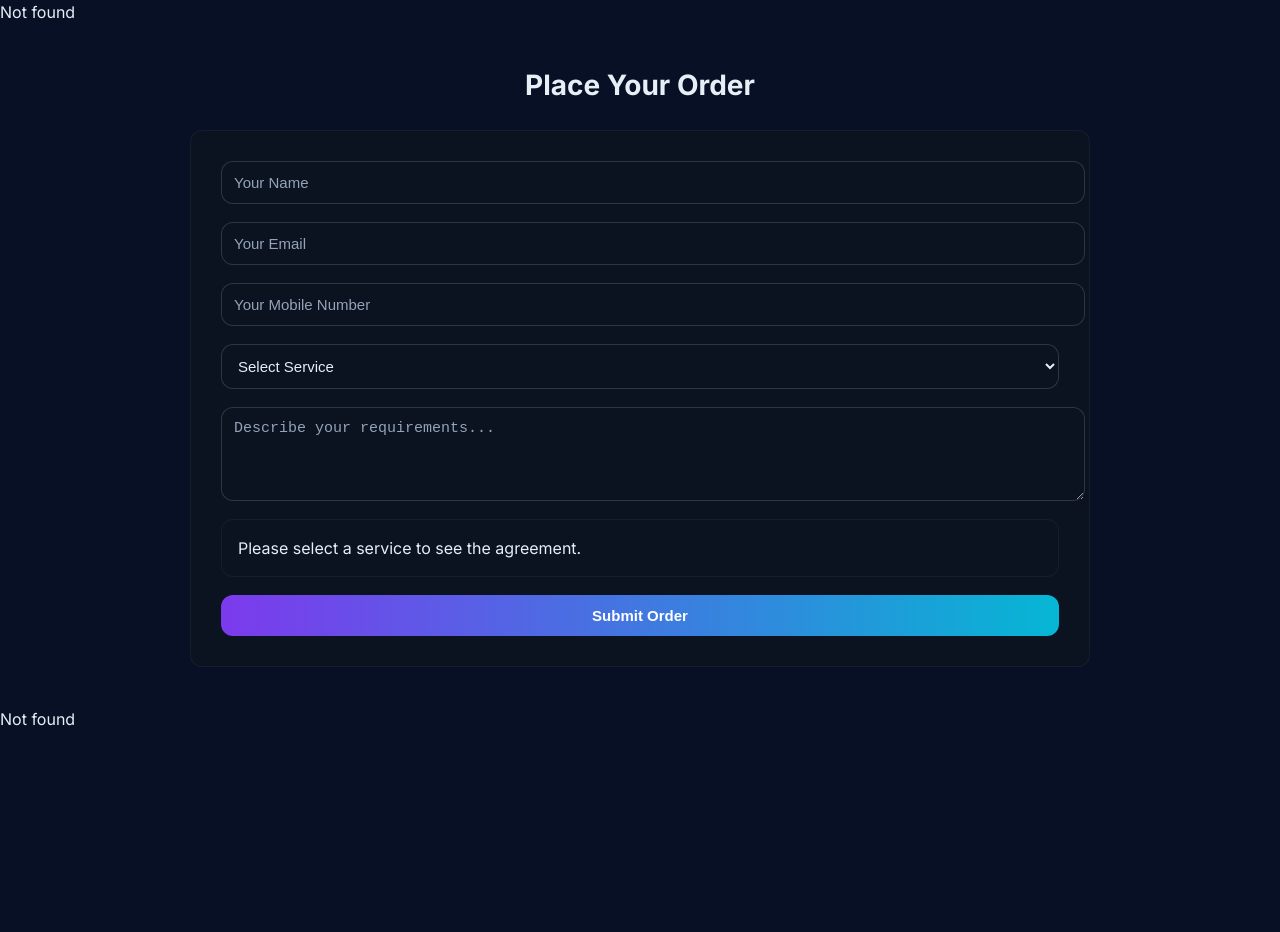
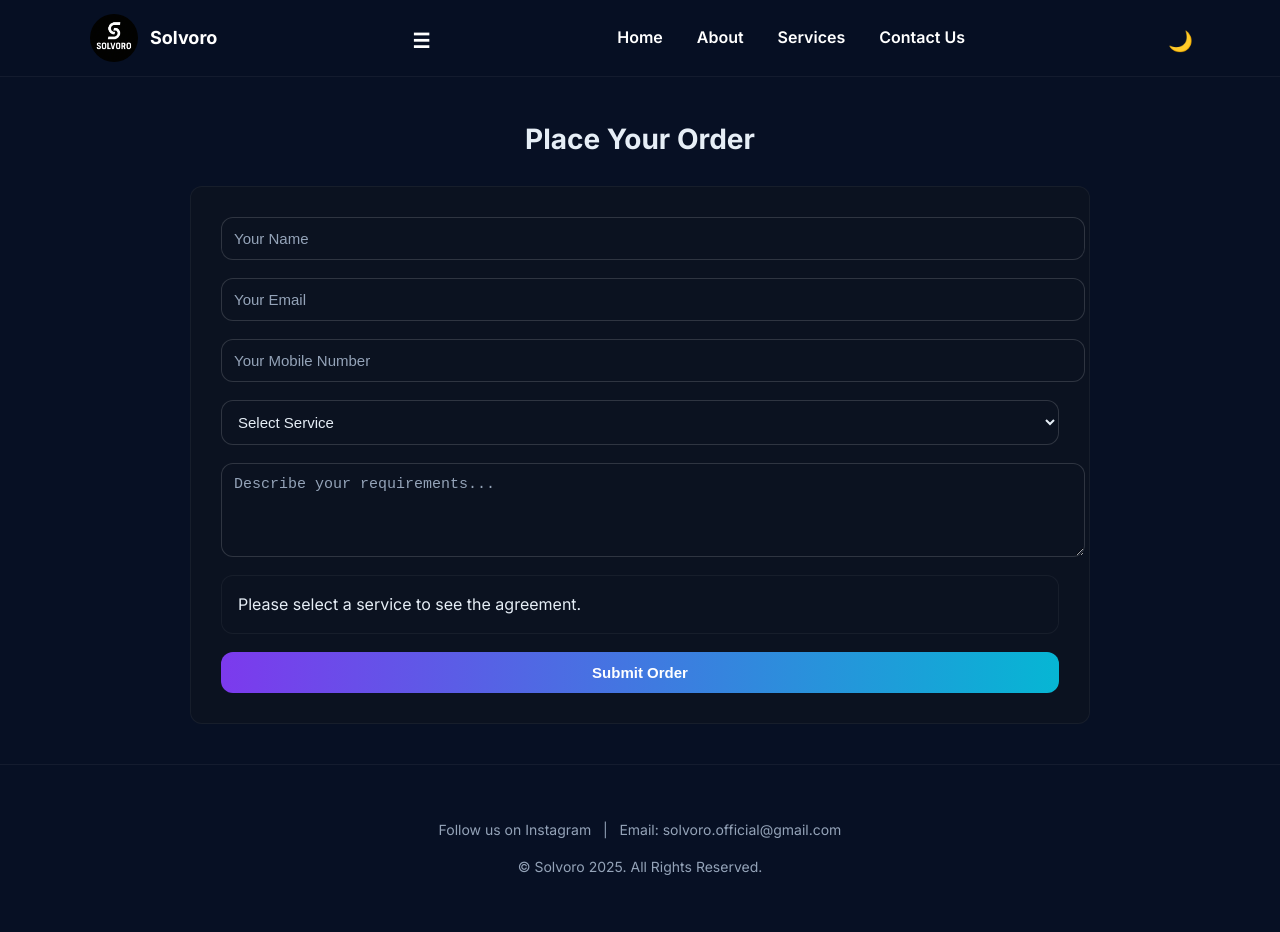
Before and after one commit to solvoroofficial/solvoro-website, a plain HTML site: page order.html in a window 1280 px wide. Before the commit the page ends 800 px from the top, so only its background shows below. Drawn offline with Linux system fonts and the light colour scheme; no server answers.

Commit message:
Update order.html

```diff
--- a/order.html
+++ b/order.html
@@ -7,80 +7,201 @@
 <link rel="icon" href="favicon.png" type="image/png">
 <link href="https://fonts.googleapis.com/css2?family=Inter:wght@300;400;500;600;700;800&display=swap" rel="stylesheet">
 <style>
-  :root {
-    --bg-main: #071024;
-    --bg-card: #0b1220;
-    --text-light: #e6eef6;
+:root{
+  --bg-main:#071024;
+  --bg-card:#0b1220;
+  --text-light:#e6eef6;
+  --text-muted:#94a3b8;
+  --accent:#7c3aed;
+  --border-light:rgba(255,255,255,0.05);
+  --radius:12px;
+  --bg-light:#ffffff;
+  --text-dark:#1f2937;
+}
+
+/* Light mode overrides */
+html[data-theme="light"]{
+  --page-bg: var(--bg-light);
+  --card-bg: #ffffff;
+  --page-text: var(--text-dark);
+  --text-muted: #6b7280;
+  --header-bg: var(--accent);
+  --footer-bg: #ffffff;
+}
+
+/* Dark mode overrides */
+html[data-theme="dark"]{
+  --page-bg: var(--bg-main);
+  --card-bg: var(--bg-card);
+  --page-text: var(--text-light);
   --text-muted: #94a3b8;
-    --accent-gradient-start: #7c3aed;
-    --accent-gradient-end: #06b6d4;
-    --btn-hover-start: #5b21b6;
-    --btn-hover-end: #0284c7;
-    --border-light: rgba(255,255,255,0.05);
-    --radius: 12px;
+  --header-bg: rgba(7,16,36,0.95);
+  --footer-bg: var(--bg-main);
 }
-  body {
-    font-family: 'Inter', sans-serif;
-    background: var(--bg-main);
-    color: var(--text-light);
-    margin:0; line-height:1.5;
+
+body{
+  font-family:'Inter',sans-serif;
+  background:var(--page-bg);
+  color:var(--page-text);
+  margin:0;
+  line-height:1.6;
 }
-  .container { max-width: 900px; margin: 40px auto; padding: 0 20px; }
-  h2 { color: var(--text-light); margin-bottom: 24px; font-weight: 700; font-size: 28px; text-align:center; }
 
+a{color:inherit;text-decoration:none;}
+.container{max-width:900px;margin:40px auto;padding:0 20px;}
+
+/* Header */
+header{
+  position:sticky; top:0; z-index:60;
+  background: var(--header-bg);
+  border-bottom:1px solid var(--border-light);
+  backdrop-filter: blur(6px);
+}
+
+.nav{
+  max-width:1100px;
+  margin:0 auto;
+  padding:14px 20px;
+  display:flex;
+  align-items:center;
+  justify-content:space-between;
+  gap:16px;
+}
+
+.brand{display:flex;align-items:center;gap:12px;}
+.logo{width:48px;height:48px;border-radius:50%;overflow:hidden;display:grid;place-items:center;}
+.logo img{width:100%;height:100%;object-fit:cover;display:block;}
+.brand-text{font-weight:700;font-size:18px;color:#fff;}
+
+nav ul{
+  display:flex;gap:18px;list-style:none;margin:0;padding:0;align-items:center;
+}
+nav ul li a{
+  color:#ffffff;
+  font-weight:600;
+  padding:6px 8px;
+  border-radius:8px;
+  text-decoration:none;
+  display:inline-block;
+}
+
+.theme-btn, #menuBtn{
+  background:transparent;
+  border:none;
+  font-size:20px;
+  cursor:pointer;
+  color:#ffffff;
+  width:42px; height:42px;
+  border-radius:10px;
+  display:grid;
+  place-items:center;
+}
+
+/* Form Section */
+h2{text-align:center;font-size:28px;font-weight:700;margin-bottom:24px;}
 form {
-    display: flex; flex-direction: column; gap: 18px;
-    background: var(--bg-card);
+  display:flex; flex-direction: column; gap:18px;
+  background: var(--card-bg);
   padding: 30px;
   border-radius: var(--radius);
   border: 1px solid var(--border-light);
 }
 
 input, select, textarea {
-    padding: 12px;
-    border-radius: var(--radius);
+  padding:12px; border-radius: var(--radius);
   border: 1px solid rgba(255,255,255,0.15);
-    background: var(--bg-card);
-    color: var(--text-light);
+  background: var(--card-bg);
+  color: var(--page-text);
   font-size: 15px;
   width:100%;
 }
 input::placeholder, textarea::placeholder { color: var(--text-muted); }
 
 button {
-    padding: 12px 20px;
-    border-radius: var(--radius);
-    font-weight: 600;
-    font-size: 15px;
-    border: none;
-    cursor: pointer;
-    background: linear-gradient(90deg, var(--accent-gradient-start), var(--accent-gradient-end));
-    color: #fff;
-    transition: 0.3s;
+  padding: 12px 20px; border-radius: var(--radius);
+  font-weight:600; font-size:15px; border:none; cursor:pointer;
+  background: linear-gradient(90deg, #7c3aed, #06b6d4);
+  color:#fff; transition:0.3s;
 }
 button:hover {
-    background: linear-gradient(90deg, var(--btn-hover-start), var(--btn-hover-end));
+  background: linear-gradient(90deg, #5b21b6, #0284c7);
 }
 
 .agreement-box {
-    background: var(--bg-card);
+  background: var(--card-bg);
   padding: 16px;
   border-radius: var(--radius);
-    max-height: 250px;
-    overflow-y: auto;
-    white-space: pre-wrap;
-    border: 1px solid var(--border-light);
+  max-height: 250px; overflow-y:auto; white-space: pre-wrap;
+  border:1px solid var(--border-light);
 }
 
-  @media (max-width: 600px){
-    h2{ font-size:24px; }
+/* Footer */
+footer{
+  background: var(--footer-bg);
+  color:var(--text-muted);
+  padding:40px 20px;
+  border-top:1px solid var(--border-light);
+  text-align:center;
+  font-size:14px;
+  transition:background 0.3s,color 0.3s;
+}
+footer a{color:var(--text-muted);}
+footer a:hover{color:var(--accent);}
+
+/* Mobile nav */
+@media(max-width:900px){
+  nav ul{
+    position:absolute;
+    right:20px;
+    top:calc(100% + 8px);
+    width:220px;
+    flex-direction:column;
+    background: var(--card-bg);
+    border:1px solid var(--border-light);
+    border-radius:12px;
+    padding:6px 0;
+    max-height:0;
+    overflow:hidden;
+    opacity:0;
+    pointer-events:none;
+    transition:max-height .28s ease, opacity .18s ease;
+  }
+  nav ul.show{max-height:520px;opacity:1;pointer-events:auto;}
+  nav ul li a{display:block;padding:12px 16px;color:var(--page-text);}
+  #menuBtn{display:grid;}
 }
 </style>
 </head>
 <body>
 
-<div id="header"></div>
+<!-- Header -->
+<header>
+  <div class="nav container">
+    <div class="brand">
+      <div class="logo">
+        <img src="favicon.png" alt="Solvoro Logo">
+      </div>
+      <div class="brand-text">Solvoro</div>
+    </div>
 
+    <button id="menuBtn" aria-label="Toggle navigation" aria-expanded="false">☰</button>
+
+    <nav aria-label="Main navigation">
+      <ul id="mainNavList">
+        <li><a href="index.html">Home</a></li>
+        <li><a href="about.html">About</a></li>
+        <li><a href="services.html">Services</a></li>
+        <li><a href="contact-us.html">Contact Us</a></li>
+      </ul>
+    </nav>
+
+    <div style="display:flex;align-items:center;gap:10px">
+      <button id="themeToggle" class="theme-btn" aria-label="Toggle theme">🌙</button>
+    </div>
+  </div>
+</header>
+
+<!-- Main Form Section -->
 <main class="container">
   <h2>Place Your Order</h2>
   <form id="orderForm" action="https://formspree.io/f/xblzoqvj" method="POST" target="_blank">
@@ -107,29 +228,66 @@
   </form>
 </main>
 
-<div id="footer"></div>
+<!-- Footer -->
+<footer>
+  <p>Follow us on <a href="https://instagram.com/solvoro.freelancing" target="_blank">Instagram</a> &nbsp; | &nbsp; Email: <a href="mailto:solvoro.official@gmail.com">solvoro.official@gmail.com</a></p>
+  <p>&copy; Solvoro 2025. All Rights Reserved.</p>
+</footer>
 
 <script>
-  // Load header/footer
-  fetch('header.html').then(r=>r.text()).then(t=>document.getElementById('header').innerHTML=t);
-  fetch('footer.html').then(r=>r.text()).then(t=>document.getElementById('footer').innerHTML=t);
+  // Dark/Light mode connected for all pages
+  (function(){
+    const html = document.documentElement;
+    const saved = localStorage.getItem('solvoroTheme');
+    function applyTheme(t){
+      html.setAttribute('data-theme', t);
+      localStorage.setItem('solvoroTheme', t);
+      const btn = document.getElementById('themeToggle');
+      if(btn) btn.textContent = t==='light'?'☀️':'🌙';
+    }
+    applyTheme(saved==='light'||saved==='dark'?saved:'dark');
+
+    const btn = document.getElementById('themeToggle');
+    btn.addEventListener('click', ()=>{
+      const current = html.getAttribute('data-theme')==='light'?'light':'dark';
+      applyTheme(current==='light'?'dark':'light');
+    });
+  })();
+
+  // Mobile menu toggle
+  (function(){
+    const menuBtn = document.getElementById('menuBtn');
+    const navList = document.getElementById('mainNavList');
+    menuBtn.addEventListener('click', ()=>{
+      navList.classList.toggle('show');
+      menuBtn.setAttribute('aria-expanded', navList.classList.contains('show'));
+    });
+
+    document.addEventListener('click', (e)=>{
+      if(window.innerWidth>900) return;
+      if(!menuBtn.contains(e.target) && !navList.contains(e.target)){
+        navList.classList.remove('show');
+        menuBtn.setAttribute('aria-expanded','false');
+      }
+    });
+
+    window.addEventListener('resize', ()=>{
+      if(window.innerWidth>900){
+        navList.classList.remove('show');
+        menuBtn.setAttribute('aria-expanded','false');
+      }
+    });
+  })();
 
   // Agreements
   const agreements = {
-    "Website Design": `Website Design Agreement:
-50% advance required, non-refundable. Up to 15 revisions included. Ownership transferred after full payment. Delivery as per agreed timeline. Usage limited to client. Refunds not available after work starts.`,
-    "Logo Design": `Logo Design Agreement:
-50% advance required, non-refundable. Up to 15 revisions included. Ownership transferred after full payment. Delivery 3-5 days. Usage limited to client. Refunds not available after work starts.`,
-    "Poster / Social Media Design": `Poster / Social Media Design Agreement:
-50% advance required, non-refundable. Up to 15 revisions included. Ownership transferred after full payment. Delivery as per agreed timeline. Usage limited to client. Refunds not available after work starts.`,
-    "CV / Resume Design": `CV / Resume Design Agreement:
-50% advance required, non-refundable. Up to 15 revisions included. Ownership transferred after full payment. Delivery 2-3 days. Usage limited to client. Refunds not available after work starts.`,
-    "Promotional / Ad Video": `Promotional / Ad Video Agreement:
-50% advance required, non-refundable. Up to 15 revisions included. Ownership transferred after full payment. Delivery 5-7 days. Usage limited to client. Refunds not available after work starts.`,
-    "Cover Letter Writing": `Cover Letter Agreement:
-50% advance required, non-refundable. Up to 15 revisions included. Ownership transferred after full payment. Delivery 2 days. Usage limited to client. Refunds not available after work starts.`,
-    "Website Maintenance Pack": `Website Maintenance Pack:
-₹799/month for up to 50 changes. Extra changes cost extra. Up to 30 revisions per service. 50% advance required, non-refundable.`
+    "Website Design": `Website Design Agreement:\n50% advance required, non-refundable. Up to 15 revisions included. Ownership transferred after full payment. Delivery as per agreed timeline. Usage limited to client. Refunds not available after work starts.`,
+    "Logo Design": `Logo Design Agreement:\n50% advance required, non-refundable. Up to 15 revisions included. Ownership transferred after full payment. Delivery 3-5 days. Usage limited to client. Refunds not available after work starts.`,
+    "Poster / Social Media Design": `Poster / Social Media Design Agreement:\n50% advance required, non-refundable. Up to 15 revisions included. Ownership transferred after full payment. Delivery as per agreed timeline. Usage limited to client. Refunds not available after work starts.`,
+    "CV / Resume Design": `CV / Resume Design Agreement:\n50% advance required, non-refundable. Up to 15 revisions included. Ownership transferred after full payment. Delivery 2-3 days. Usage limited to client. Refunds not available after work starts.`,
+    "Promotional / Ad Video": `Promotional / Ad Video Agreement:\n50% advance required, non-refundable. Up to 15 revisions included. Ownership transferred after full payment. Delivery 5-7 days. Usage limited to client. Refunds not available after work starts.`,
+    "Cover Letter Writing": `Cover Letter Agreement:\n50% advance required, non-refundable. Up to 15 revisions included. Ownership transferred after full payment. Delivery 2 days. Usage limited to client. Refunds not available after work starts.`,
+    "Website Maintenance Pack": `Website Maintenance Pack:\n₹799/month for up to 50 changes. Extra changes cost extra. Up to 30 revisions per service. 50% advance required, non-refundable.`
   };
 
   const serviceSelect = document.getElementById('serviceSelect');
```
Lines whose indentation alone changed are shown as unchanged.
